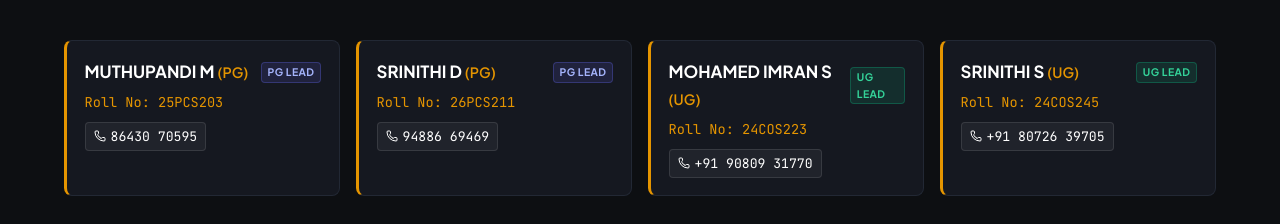
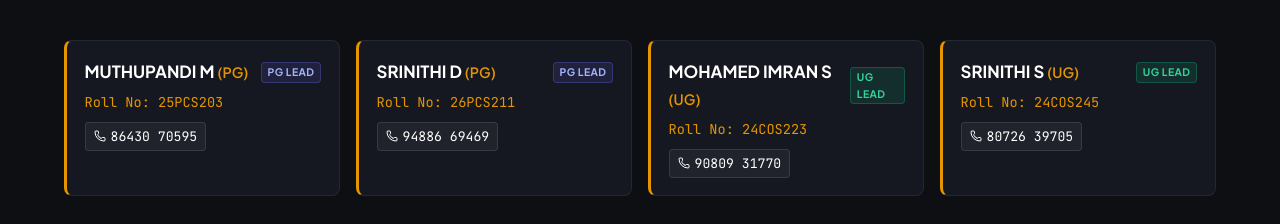
Before and after one commit to mogesh-developer/SYNORA_2K26, a React (Vite) app: page / in a window 1280 px wide. Shown: the part 3181-3405 px from the top of the page. Built offline with nearby package versions, Linux system fonts and the light colour scheme.

Commit message:
feat: add festival data and configuration for SYNORA 2K26

```diff
--- a/src/festData.js
+++ b/src/festData.js
@@ -44,14 +44,14 @@ export const STUDENT_COORDINATORS = [
     name: "MOHAMED IMRAN S",
     track: "UG",
     rollNo: "24COS223",
-    phone: "+91 90809 31770",
+    phone: "90809 31770",
     phoneTel: "+919080931770"
   },
   {
     name: "SRINITHI S",
     track: "UG",
     rollNo: "24COS245",
-    phone: "+91 80726 39705",
+    phone: "80726 39705",
     phoneTel: "+918072639705"
   }
 ];
```
